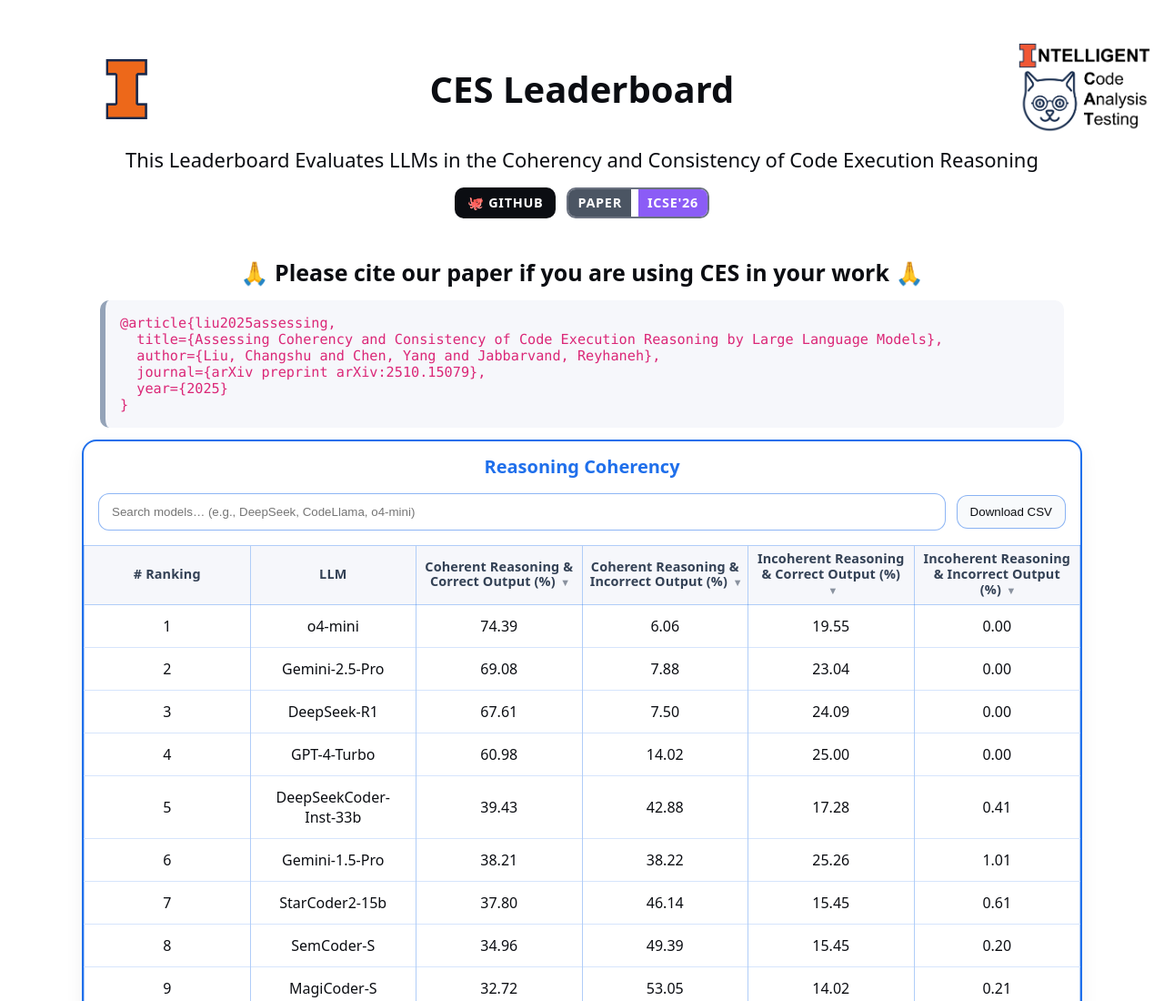
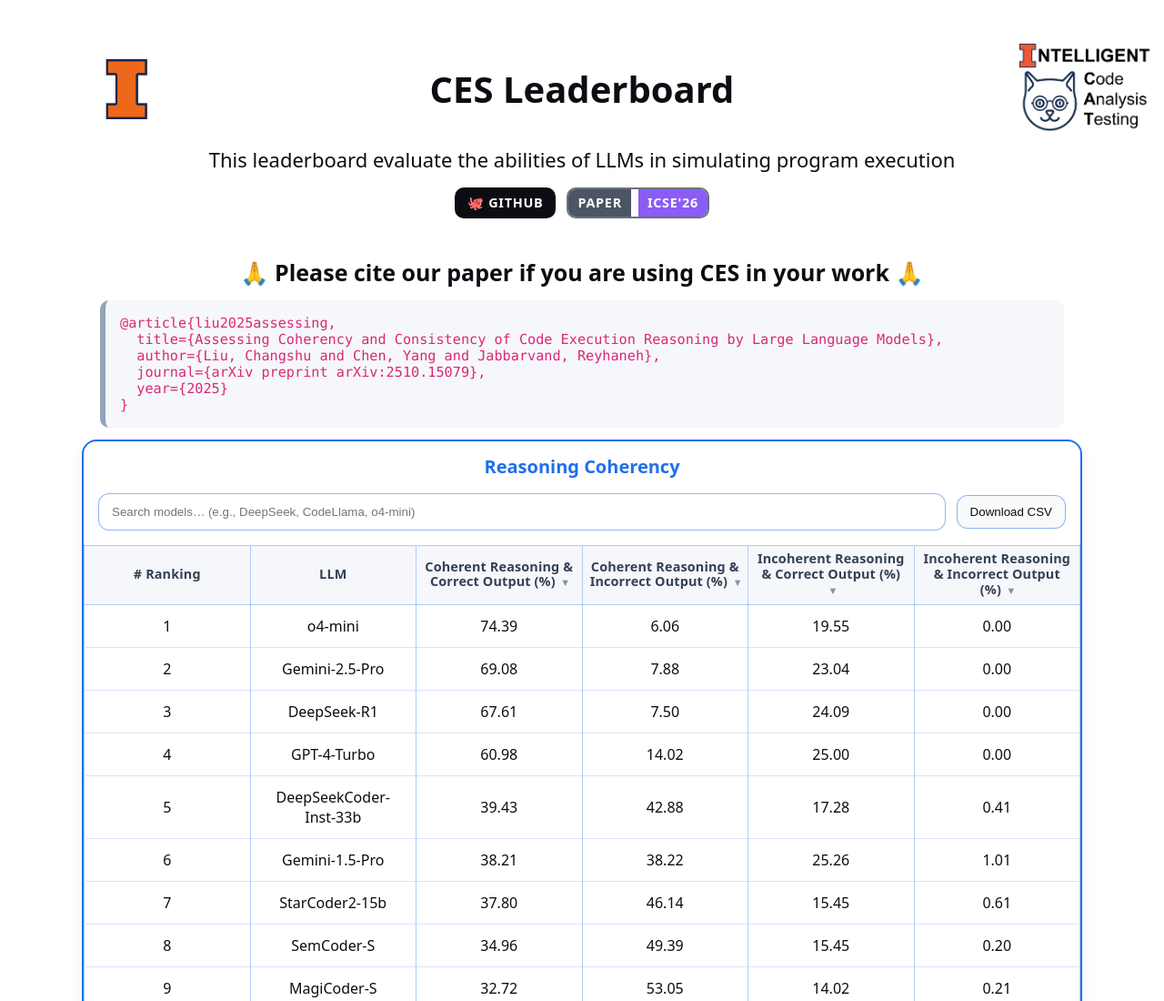
Before and after one commit to topgunlcs98/ces-leaderboard, a plain HTML site: page index.html in a window 1280 px wide. Shown: the top 1100 px of the page at 91% size. Drawn offline with Linux system fonts and the light colour scheme.

Commit message:
Update index.html

```diff
--- a/index.html
+++ b/index.html
@@ -143,7 +143,7 @@
         <div class="title">CES Leaderboard</div>
         <img class="logo-right" src="logo-right.png" alt="Right logo" />
       </div>
-      <div class="subtitle">This Leaderboard Evaluates LLMs in the Coherency and Consistency of Code Execution Reasoning </div>
+      <div class="subtitle">This leaderboard evaluate the abilities of LLMs in simulating program execution </div>
       <div class="btn-row">
       <a class="chip gh" href="https://github.com/Intelligent-CAT-Lab/CES" target="_blank" rel="noopener" aria-label="GitHub repository">🐙 GITHUB</a>
       <a class="chip split" href="https://arxiv.org/abs/2510.15079" target="_blank" rel="noopener" aria-label="Paper link">
```
